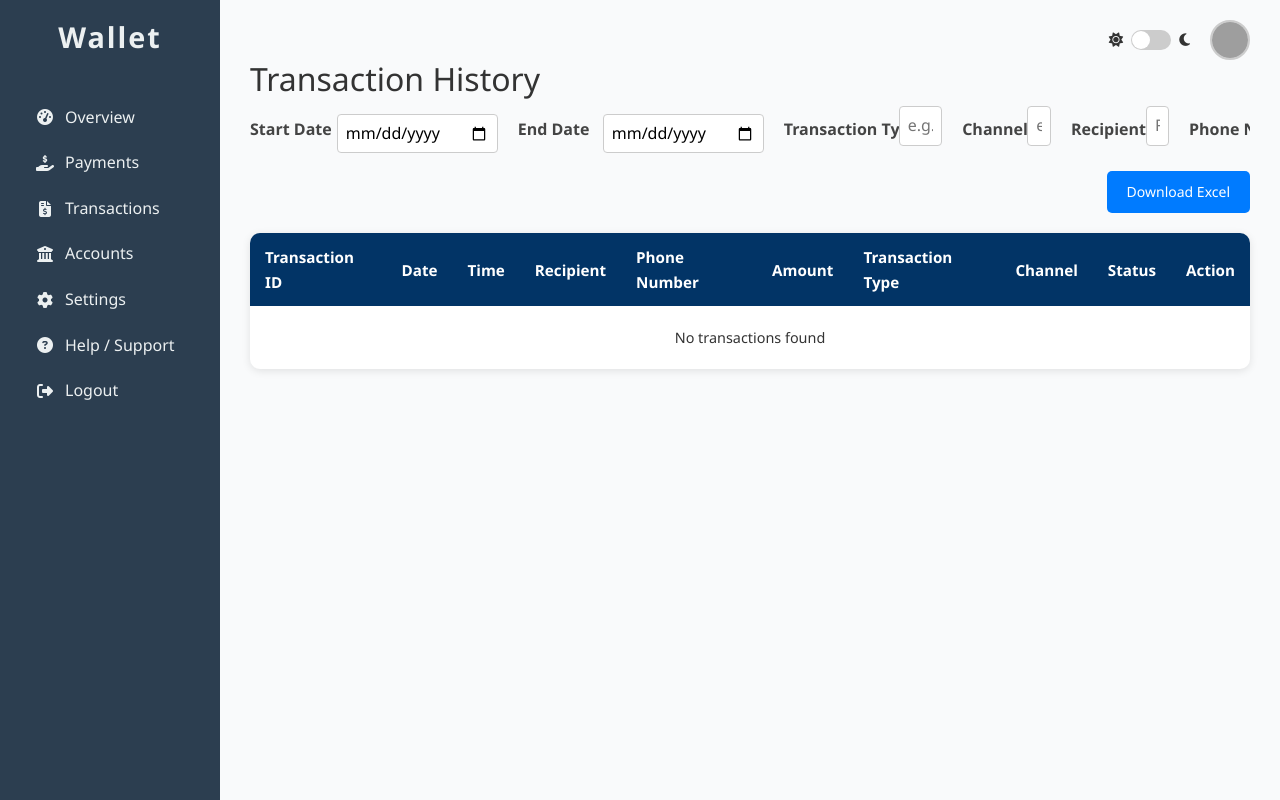
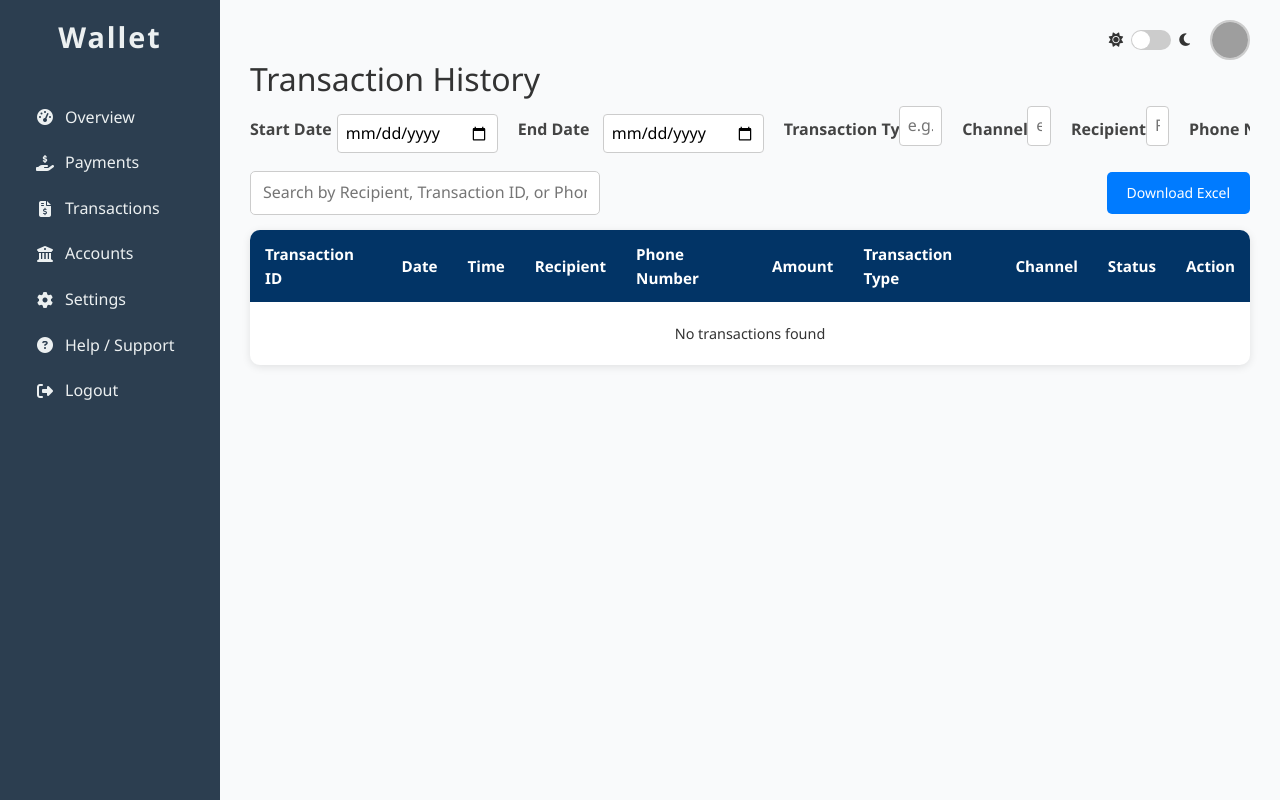
Before and after one commit to martin-mugisha/payment, a Django app: template little_money/clients/templates/dashboard/transactions.html in a window 1280 px wide. Run offline with Django 5.2, Linux system fonts and the light colour scheme; the template is opened without the code that fills it, so the values that code supplies are empty; some libraries are stand-ins or nearby versions; grey boxes are pictures that could not be loaded.

Commit message:
Transactiona table update

```diff
--- a/little_money/clients/templates/dashboard/transactions.html
+++ b/little_money/clients/templates/dashboard/transactions.html
@@ -45,9 +45,18 @@
 
 
 
-<!-- Download Statement Button moved to top right -->
-<div style="text-align: right; margin-bottom: 20px;">
-  <button class="btn-download-statement" onclick="downloadStatements()">Download Excel</button>
+<!-- Search & Download Row -->
+<div style="display: flex; justify-content: space-between; align-items: center; margin-bottom: 15px;">
+  <input
+    type="text"
+    id="tableSearch"
+    placeholder="Search by Recipient, Transaction ID, or Phone Number..."
+    style="padding: 8px 12px; width: 350px; border-radius: 5px; border: 1px solid #ccc;"
+  >
+
+  <button class="btn-download-statement" onclick="downloadStatements()">
+    Download Excel
+  </button>
 </div>
 
 {% load humanize %}
@@ -167,6 +176,27 @@ function downloadStatements() {
 function downloadReceipt(transactionId) {
   window.location.href = `/client/transactions/receipt/${transactionId}/`;
 }
+document.getElementById("tableSearch").addEventListener("keyup", function() {
+    let filter = this.value.toLowerCase().trim();
+    let rows = document.querySelectorAll(".data-table tbody tr");
+
+    rows.forEach(row => {
+        let transactionId = row.cells[0]?.textContent.toLowerCase().trim() || "";
+        let recipient = row.cells[3]?.textContent.toLowerCase().trim().replace(/\s+/g, " ") || "";
+        let phone = row.cells[4]?.textContent.toLowerCase().trim() || "";
+
+        if (
+            recipient.includes(filter) ||
+            transactionId.includes(filter) ||
+            phone.includes(filter)
+        ) {
+            row.style.display = "";
+        } else {
+            row.style.display = "none";
+        }
+    });
+});
+
 </script>
 
 {% endblock %}
```
Also changed, not shown: little_money/staff/templates/dashboard/transaction.html (+28 -3 lines).
